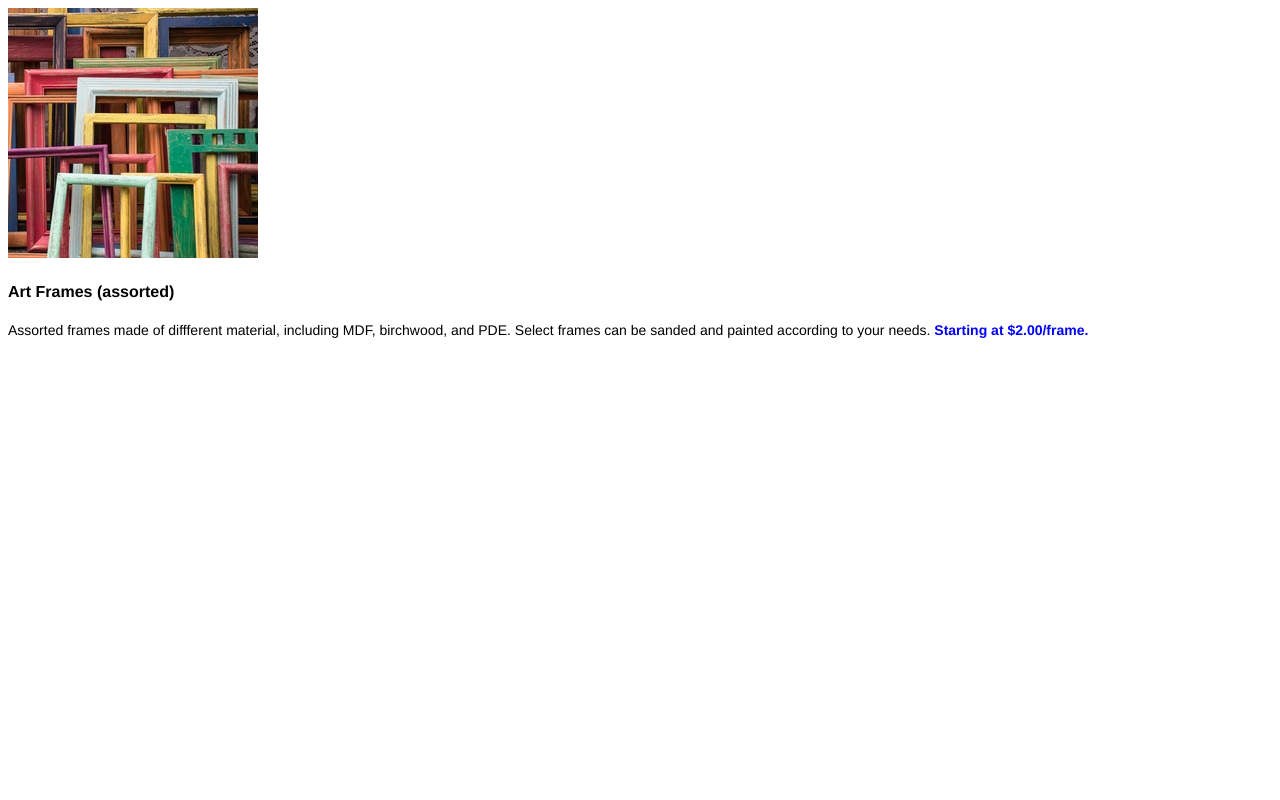
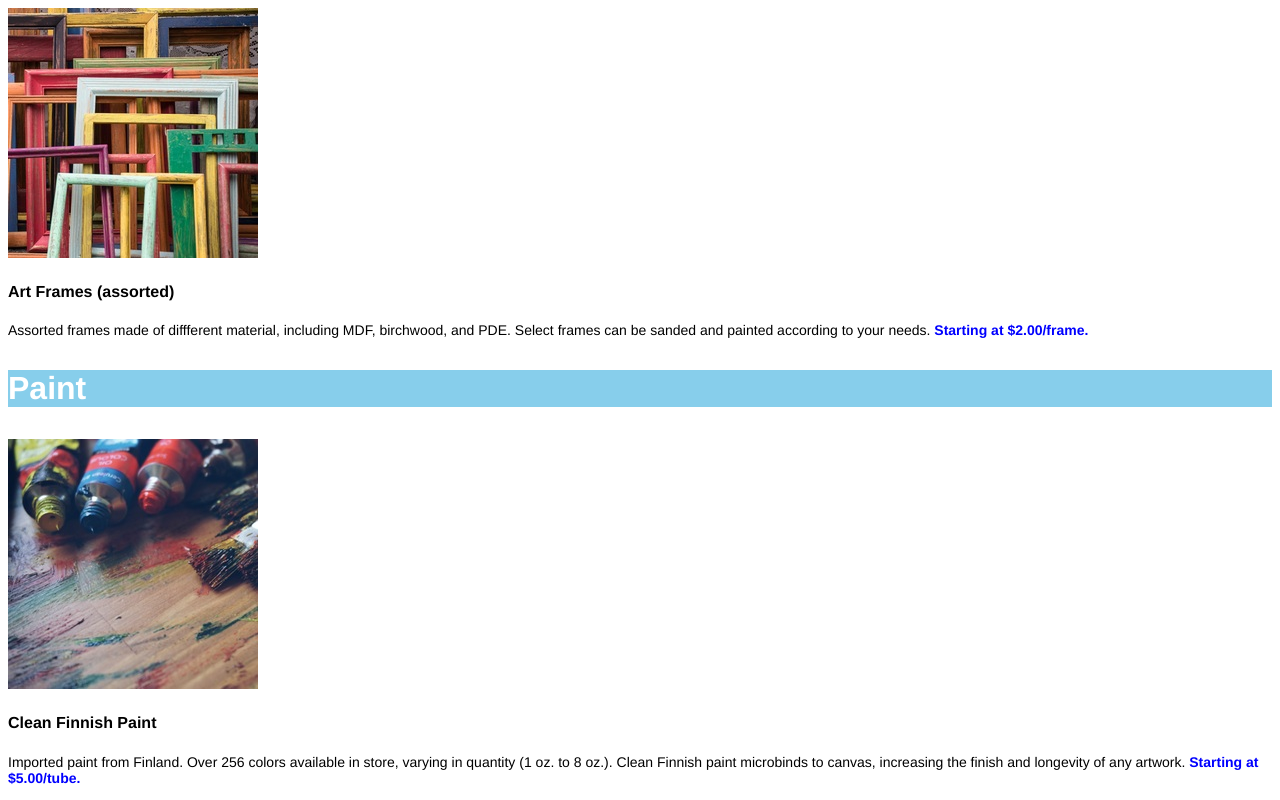
Before and after one commit to SeattleSlough/dasmatos, a plain HTML site: page index.html in a window 1280 px wide. Shown: the part 742-1542 px from the top of the page. Before the commit the page ends 1094 px from the top, so only its background shows below. Drawn offline with Linux system fonts and the light colour scheme.

Commit message:
paint content

```diff
--- a/index.html
+++ b/index.html
@@ -31,8 +31,16 @@
         <p>Assorted frames made of diffferent material, including MDF, birchwood, and PDE. Select frames can be sanded
             and painted according to your needs. <span>Starting at $2.00/frame.</span></p>
     </div>
-
-
+    <div>
+        <div>
+            <h3 id="paint">Paint</h3>
+        </div>
+        <img src="./finnish.jpeg" alt="">
+        <h4>Clean Finnish Paint</h4>
+        <p>Imported paint from Finland. Over 256 colors available in store, varying in quantity (1 oz. to 8 oz.). Clean
+            Finnish paint microbinds to canvas, increasing the finish and longevity of any artwork. <span>Starting at
+                $5.00/tube.</span></p>
+    </div>
 
 </body>
 
--- a/style.css
+++ b/style.css
@@ -12,6 +12,10 @@
 
 #brushes {
     background-color: mediumspringgreen;
+}
+
+#paint {
+    background-color: skyblue;
 }
 
 #frames {
```
